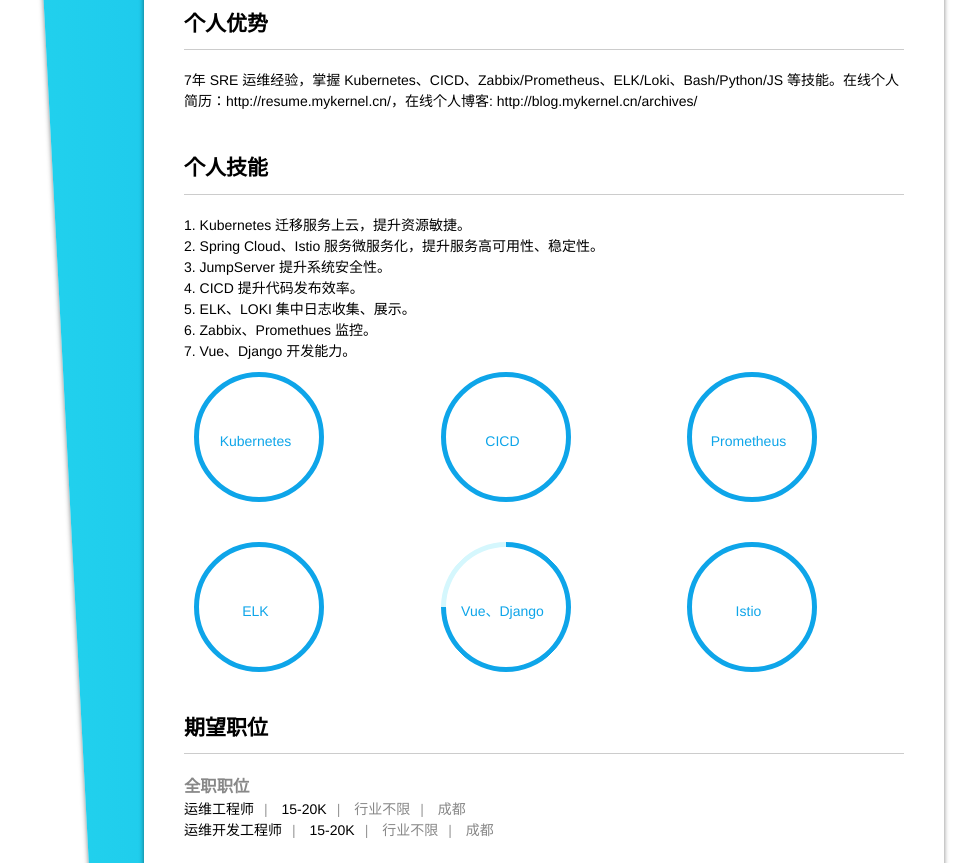
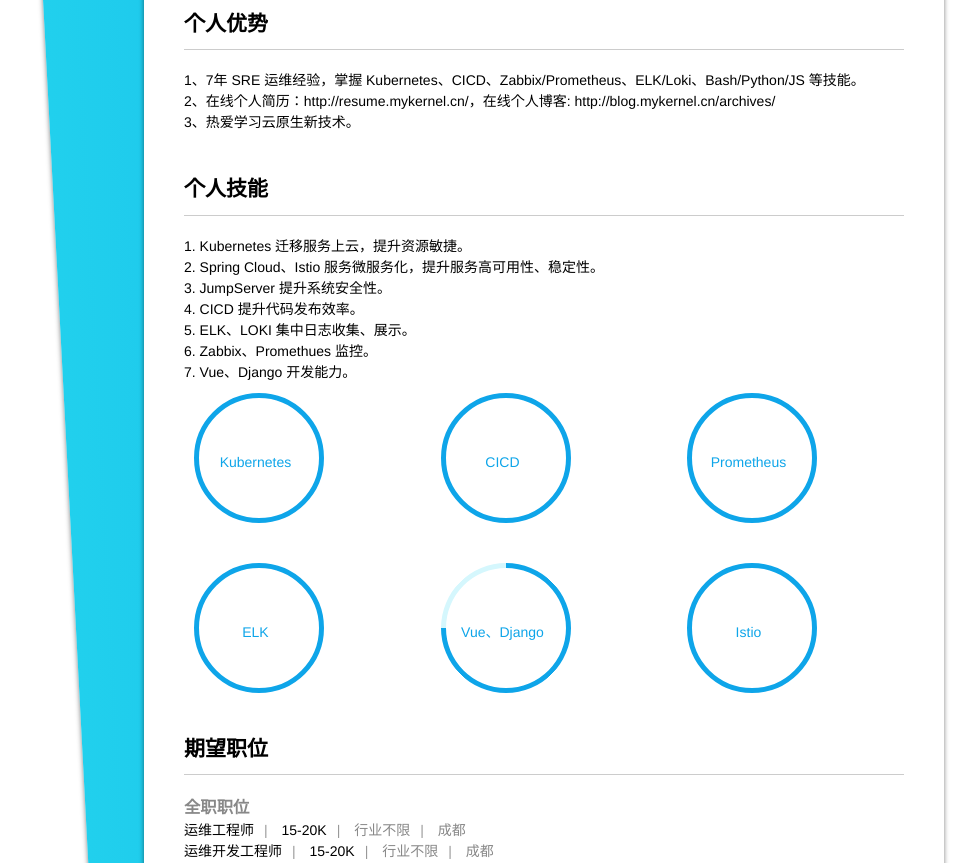
Before and after one commit to slcnx/biographical-notes, a plain HTML site: page index.html in a window 1280 px wide. Shown: the part 237-1100 px from the top of the page, without its empty margins (96-1074 px from the left). Drawn offline with Linux system fonts and the light colour scheme; a small style sheet from the web is missing.

Commit message:
update 简历

```diff
--- a/index.html
+++ b/index.html
@@ -56,7 +56,11 @@
                 <div class="work">
                     <h2>个人优势</h2>
 
-                    <p>7年 SRE  运维经验，掌握 Kubernetes、CICD、Zabbix/Prometheus、ELK/Loki、Bash/Python/JS  等技能。在线个人简历：http://resume.mykernel.cn/，在线个人博客: http://blog.mykernel.cn/archives/</p>
+                    <ul>
+                        <li>1、7年 SRE  运维经验，掌握 Kubernetes、CICD、Zabbix/Prometheus、ELK/Loki、Bash/Python/JS  等技能。</li>
+                        <li>2、在线个人简历：http://resume.mykernel.cn/，在线个人博客: http://blog.mykernel.cn/archives/</li>
+                        <li>3、热爱学习云原生新技术。</li>
+                    </ul>
                 </div>
 
                 <div class="work">
```
